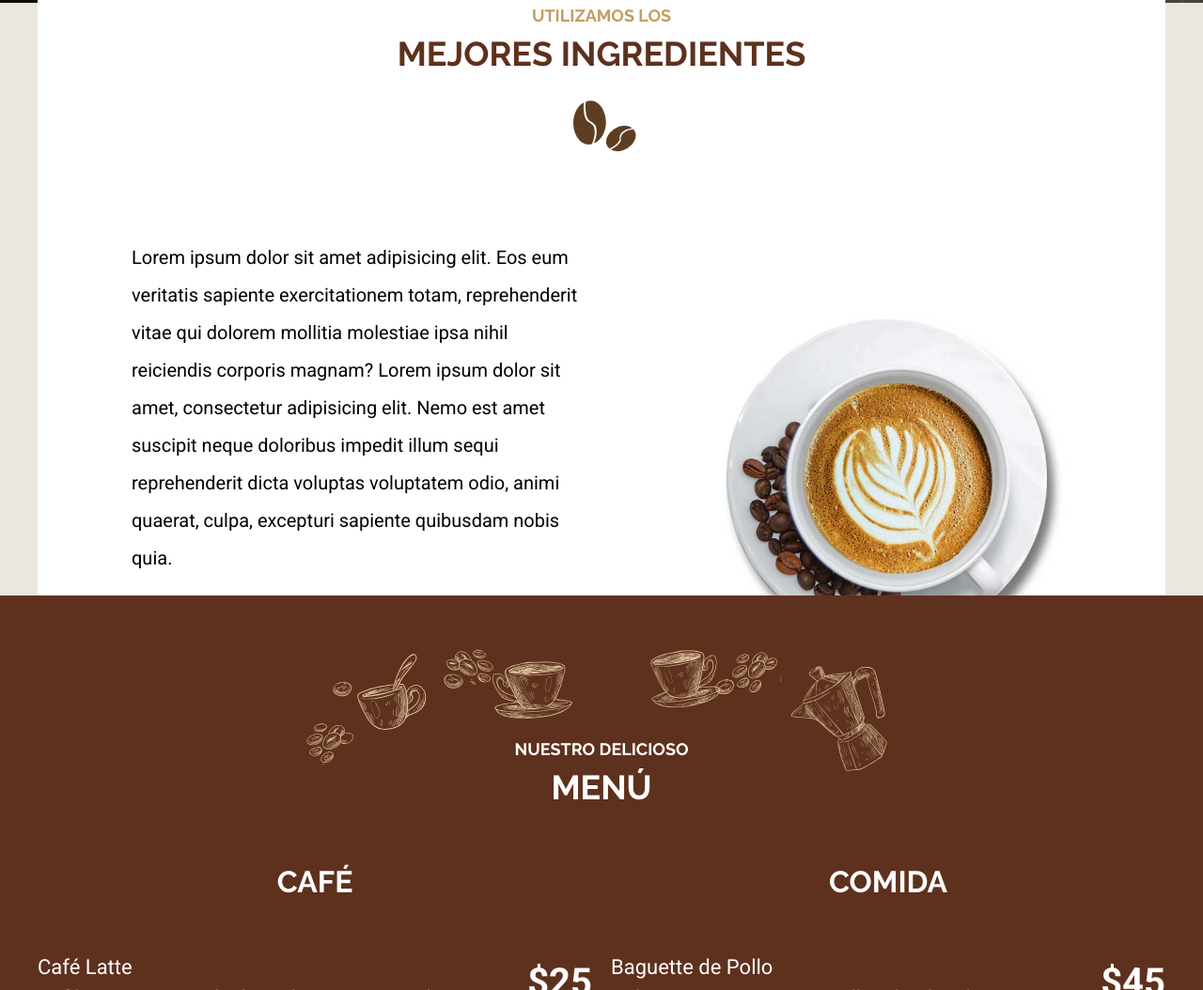
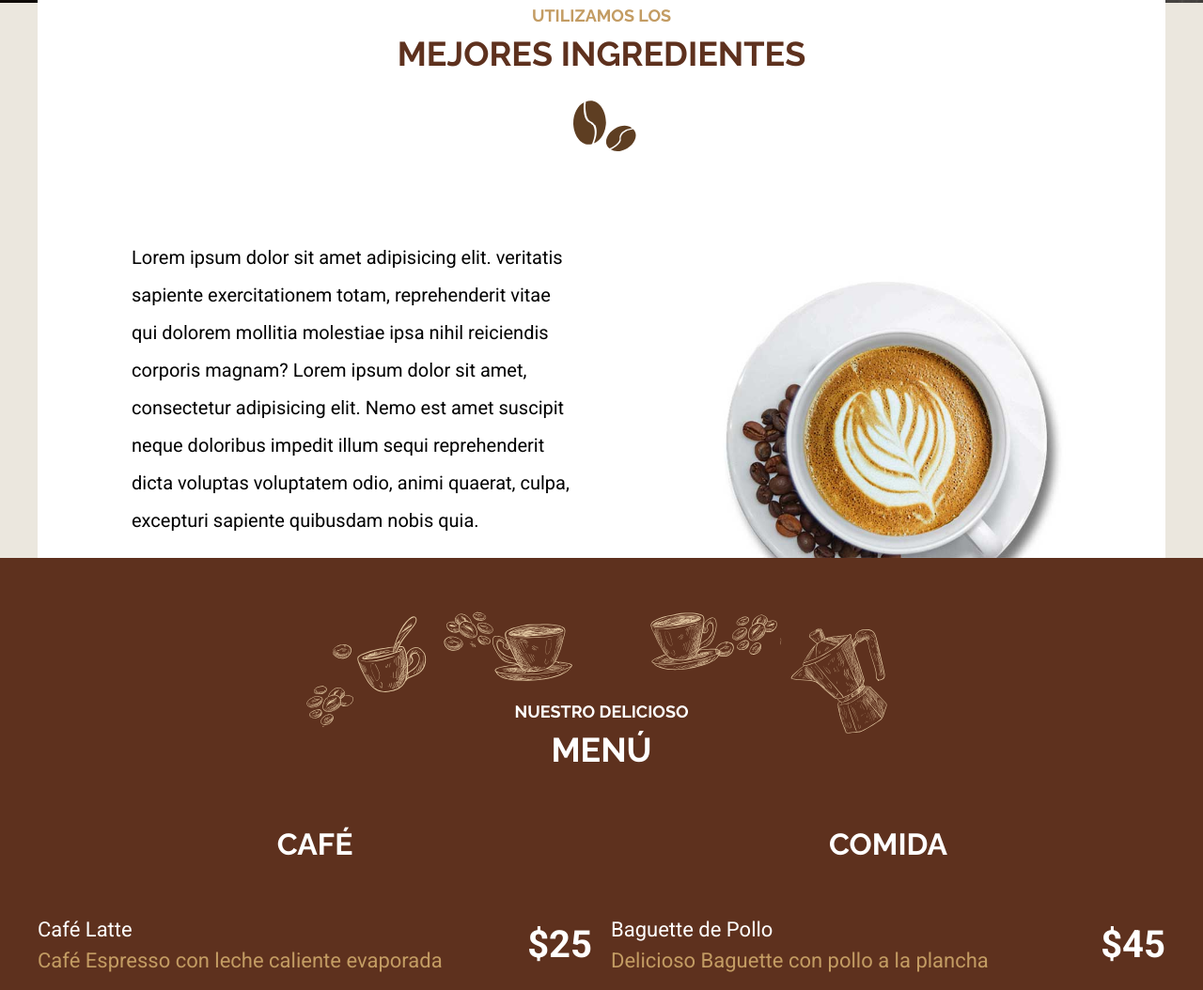
Before and after one commit to HenryTene/Cafeteria-sass-gulp, a website: page menu.html in a window 1280 px wide. Shown: the part 697-1751 px from the top of the page at 94% size. Drawn offline with nearby package versions, Linux system fonts and the light colour scheme; files that its build step writes are made by us from their sources; files whose address does not match are found by name; a web font is replaced by a local one.

Commit message:
Update menu.html

```diff
--- a/menu.html
+++ b/menu.html
@@ -40,7 +40,7 @@
       <h2><span>Utilizamos los</span>mejores ingredientes</h2>
       <div class="contenido-menu">
         <div class="texto">
-            <p>Lorem ipsum dolor sit amet  adipisicing elit. Eos eum veritatis sapiente exercitationem totam, reprehenderit vitae qui dolorem mollitia molestiae ipsa nihil reiciendis corporis magnam? Lorem ipsum dolor sit amet, consectetur adipisicing elit. Nemo est amet suscipit neque doloribus impedit illum sequi reprehenderit dicta voluptas voluptatem odio, animi quaerat, culpa, excepturi sapiente quibusdam nobis quia. </p>
+            <p>Lorem ipsum dolor sit amet  adipisicing elit. veritatis sapiente exercitationem totam, reprehenderit vitae qui dolorem mollitia molestiae ipsa nihil reiciendis corporis magnam? Lorem ipsum dolor sit amet, consectetur adipisicing elit. Nemo est amet suscipit neque doloribus impedit illum sequi reprehenderit dicta voluptas voluptatem odio, animi quaerat, culpa, excepturi sapiente quibusdam nobis quia. </p>
         </div>
       </div>
     </main>
```
